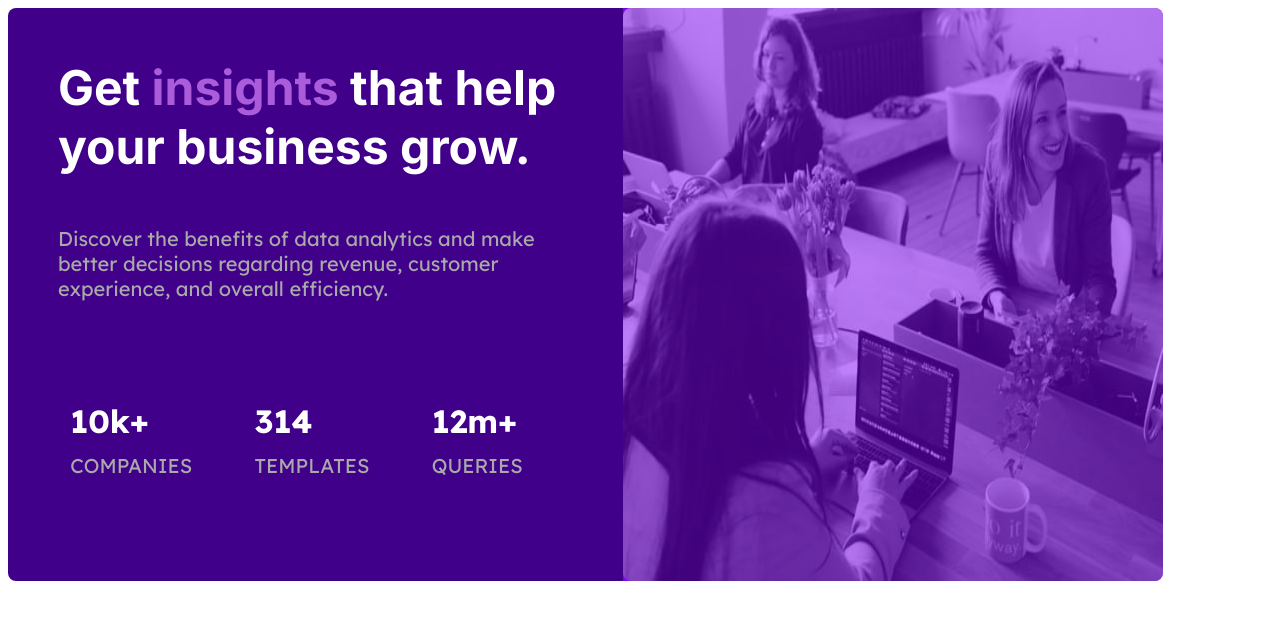
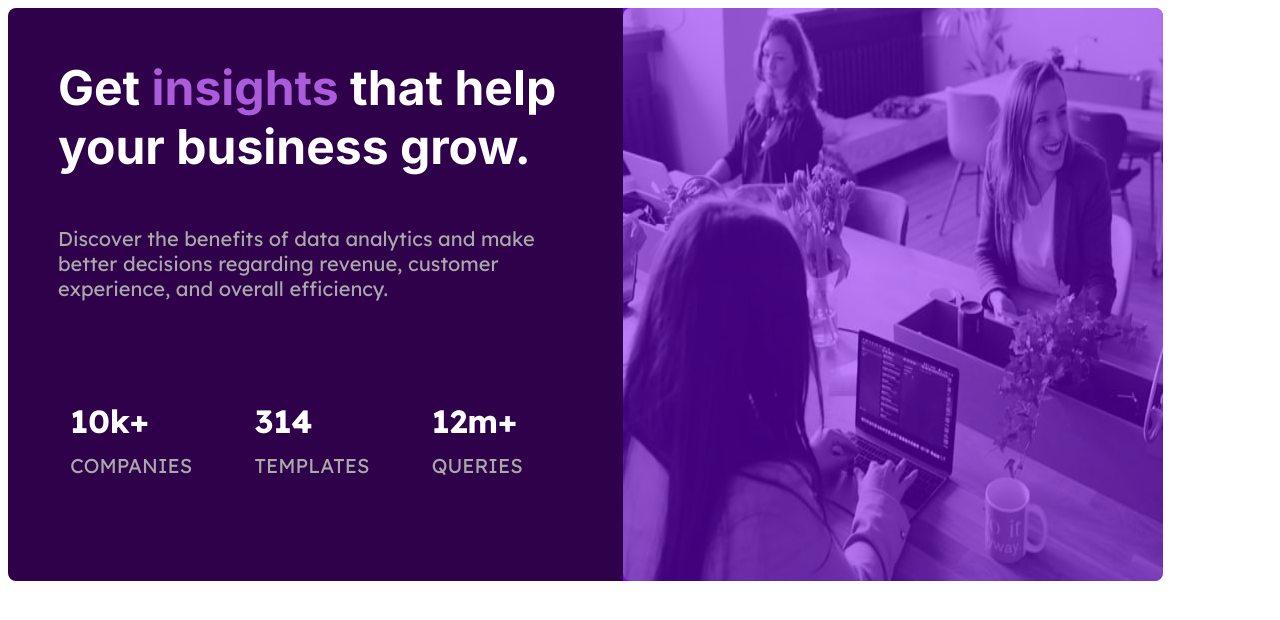
Before and after one commit to NestorPD/DESAFIO2, a plain HTML site: page DESAF/DESAF2.html in a window 1280 px wide. Drawn offline with Linux system fonts and the light colour scheme.

Commit message:
Ajuste de color

```diff
--- a/DESAF/DESAF2.html
+++ b/DESAF/DESAF2.html
@@ -25,7 +25,7 @@
 
     header{font-size: x-large; color: white; font-family: Inter; margin: 50px;}
 
-    .izquierda{color: white; font-family: Lexend Deca; background-color:hsl(268, 100%, 27%); border-top-left-radius: 8px; border-bottom-left-radius: 8px;}
+    .izquierda{color: white; font-family: Lexend Deca; background-color:hsl(278, 97%, 15%); border-top-left-radius: 8px; border-bottom-left-radius: 8px;}
 
     p{
       margin: 50px;
```
